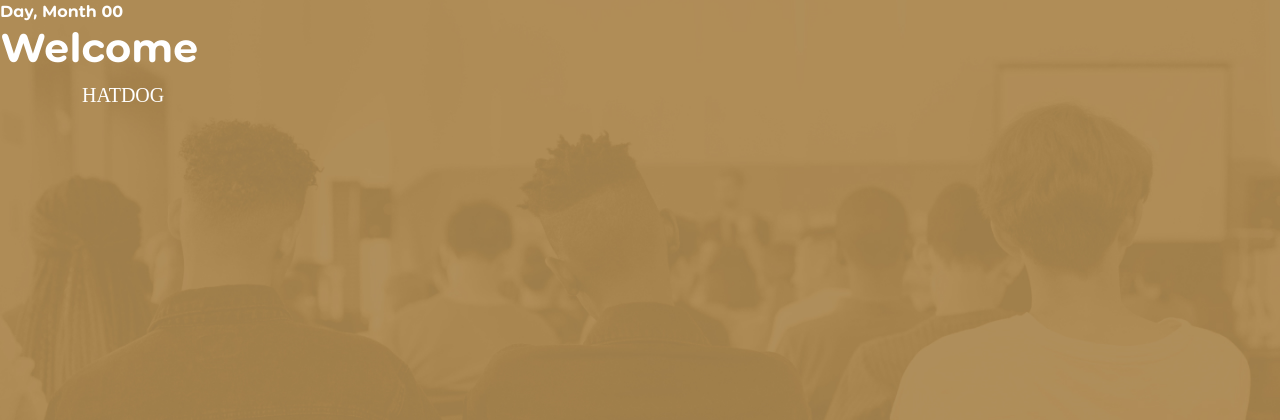
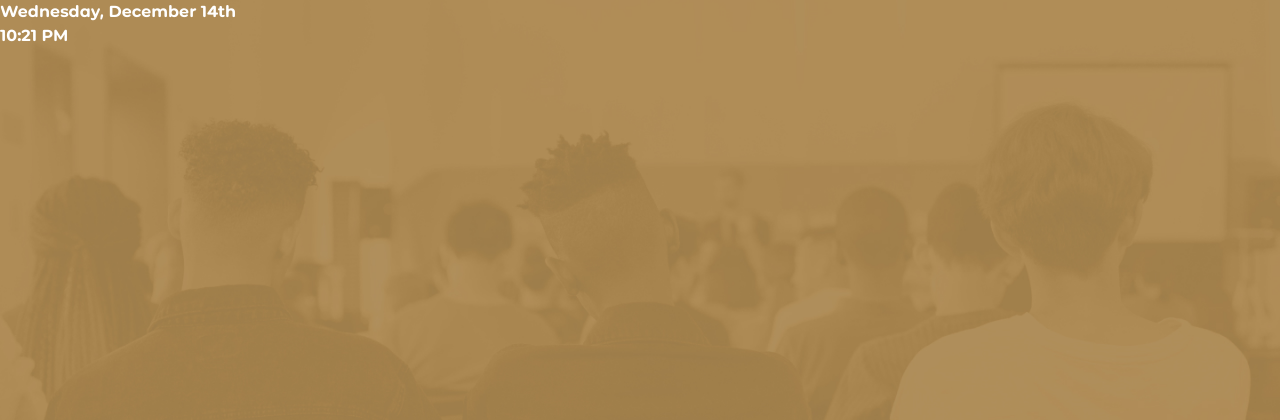
Before and after one commit to gabbyiiel/StudenDiri, a Flask app: page /dashboard in a window 1280 px wide. Shown: the part 56-476 px from the top of the page. Run offline with Flask 3, Linux system fonts and the light colour scheme; the visitor is signed in with stand-in values (Sample User, id 1); some libraries are stand-ins or nearby versions.

Commit message:
added Date & time for Dashboard

```diff
--- /dev/null
+++ b/StudenDiri/static/js/time_date.js
@@ -0,0 +1,61 @@
+const timeElement = document.querySelector(".time");
+const dateElement = document.querySelector(".date");
+const nth = function(d) {
+  if (d > 3 && d < 21) return 'th';
+  switch (d % 10) {
+    case 1:  return "st";
+    case 2:  return "nd";
+    case 3:  return "rd";
+    default: return "th";
+  }
+}
+/**
+ * @param {Date} date
+ */
+function formatTime(date) {
+  const hours12 = date.getHours() % 12 || 12;
+  const minutes = date.getMinutes();
+  const isAm = date.getHours() < 12;
+
+  return `${hours12.toString().padStart(2, "0")}:${minutes
+    .toString()
+    .padStart(2, "0")} ${isAm ? "AM" : "PM"}`;
+}
+
+/**
+ * @param {Date} date
+ */
+function formatDate(date) {
+  const DAYS = [
+    "Sunday",
+    "Monday",
+    "Tuesday",
+    "Wednesday",
+    "Thursday",
+    "Friday",
+    "Saturday"
+  ];
+  const MONTHS = [
+    "January",
+    "February",
+    "March",
+    "April",
+    "May",
+    "June",
+    "July",
+    "August",
+    "September",
+    "October",
+    "November",
+    "December"
+  ];
+
+  return `${DAYS[date.getDay()]}, ${MONTHS[date.getMonth()]} ${date.getDate()}${nth(date.getDate)}`;
+}
+
+setInterval(() => {
+  const now = new Date();
+
+  timeElement.textContent = formatTime(now);
+  dateElement.textContent = formatDate(now);
+}, 200);
--- a/StudenDiri/templates/template.html
+++ b/StudenDiri/templates/template.html
@@ -56,6 +56,9 @@
     ></script>
     <!--Swiper-->
     <script src="https://cdn.jsdelivr.net/npm/swiper@8/swiper-bundle.min.js"></script>
-    <script src="../static/js/swiper.js" defer></script>
+    <script
+      src="{{url_for('static', filename='js/swiper.js') }}"
+      defer
+    ></script>
   </body>
 </html>
--- a/StudenDiri/templates/users/index.html
+++ b/StudenDiri/templates/users/index.html
@@ -1,52 +1,8 @@
 {% extends 'template.html' %} {% block content %}
-  <div class="date">
-    <span class="dayname">Day,</span>
-    <span class="month">Month</span>
-    <span class="daynum">00</span>
-  </div>
-  <div class="greetings">
-    <h1 class="welcome">Welcome</h1>
-  </div>
-
-  <div class="container"></div>
-  <script type="text/javascript">
-    function Date() {
-      var now = new Date();
-      var dname = now.getDay();
-      mo = now.getMonth();
-      dnum = now.getDate();
-      var months = [
-        "January",
-        "February",
-        "March",
-        "April",
-        "May",
-        "June",
-        "July",
-        "August",
-        "September",
-        "October",
-        "November",
-        "December",
-      ];
-      var week = [
-        "Sunday",
-        "Monday",
-        "Tuesday",
-        "Wednesday",
-        "Thursday",
-        "Friday",
-        "Saturday",
-      ];
-      var ids = ["dayname", "month", "daynum"];
-      var values = [week[dname], months[mo], dnum];
-      for (var i = 0; i < ids.length; i++)
-        document.getElementById(ids[i]).firstChild.nodeValue = values[i];
-    }
-  </script>
-
-  <div class="container">
-    <p>HATDOG</p>
-  </div>
-</body>
+<div class="datetime">
+  <div class="date"></div>
+  <div class="time"></div>
+</div>
+<!-- script for date & time dashboard -->
+<script src="{{url_for('static', filename='js/time_date.js') }}" defer></script>
 {% endblock content %}
```
